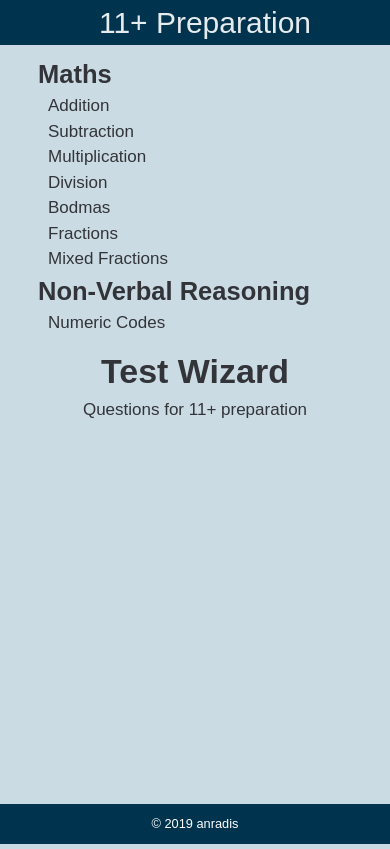
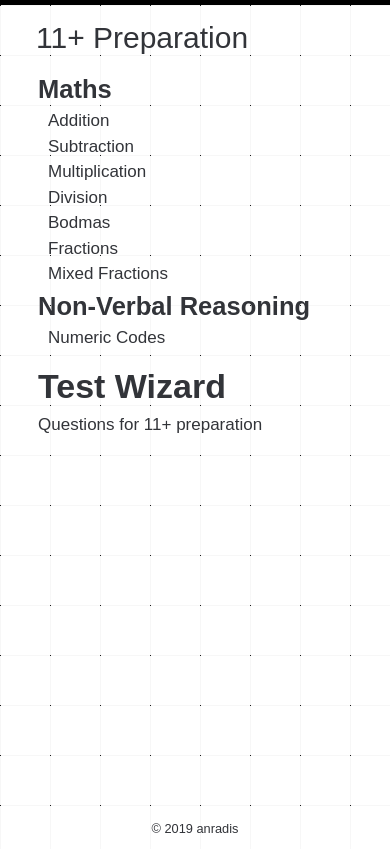
Before and after one commit to anilnairxyz/xorwin-app, a Flask app: page / in a window 390 px wide. Run offline with Flask 2, Linux system fonts and the light colour scheme; some libraries are stand-ins or nearby versions.

Commit message:
Update styles

```diff
--- a/app/static/css/main.css
+++ b/app/static/css/main.css
@@ -1,13 +1,14 @@
 :root {
     --body_text:        HSL(225, 6%, 21%);          /* body text color - dark grey */
-    --link_text:        rgba(255, 255, 255, 0.9);   /* header link text color */
+    --link_text:        HSL(225, 6%, 21%);          /* header link text color */
     --hover_link:       rgba(255, 255, 255, 0.9);   /* hover over links */
-    --header_base:      #00334E;                    /* header background color */
-    --footer_base:      #00334E;                    /* footer background color */
-    --footer_text:      white;
+    --header_base:      rgba(0, 0, 0, 0);           /* header background color */
+    --footer_base:      rgba(0, 0, 0, 0);           /* footer background color */
+    --footer_text:      HSL(225, 6%, 21%);
     --sidebar_base:     rgba(0, 0, 0, 0);
     --content_base:     rgba(0, 0, 0, 0);
-    --body_base:        rgba(85, 136, 163, 0.3);
+    --content_text:     #000000;
+    --body_base:        rgba(0, 0, 0, 0);
 }
 
 * {
@@ -20,12 +21,14 @@ html {
     font-size: 1em;
     line-height: 1.5;
     height: 100%;
+    background-color: black;
 }
 
 body {
+    height: 100%;
     color: var(--body_text);
     background: var(--body_base);
-    font-family: 'Arimo', sans-serif;
+    font-family: 'Rajdhani', sans-serif;
     font-size: 17px;
     margin: 0;
     padding: 0;
@@ -41,28 +44,29 @@ body {
     display: none !important;
 }
 
-.text-center, .footer, .content, .header {
+.text-center, .footer {
     text-align: center;
 }
 
 .wrapper {
     display: grid;
     grid-template-areas:
-        "header header"
-        "sidebar content"
-        "footer footer";
-    grid-template-columns: 1fr 3fr;
-    grid-template-rows: auto 1fr 40px;
+        "vacant header navbar navbar"
+        "left_ads sidebar content right_ads"
+        "footer footer footer footer";
+    grid-template-columns: 150px 300px 1fr 150px;
+    grid-template-rows: 80px 1fr 40px;
     height: 100vh;
     grid-gap: 10px;
 }
 
 .header {
     grid-area: header;
-    font-family: 'Arimo', sans-serif;
+    font-family: 'Rajdhani', sans-serif;
     font-size: large;
     background: var(--header_base);
     padding: 0 1rem;
+    margin-top: 10px;
 }
 
 .logo {
@@ -104,6 +148,38 @@ body {
     color: var(--footer_text);
     font-size: 0.8rem;
     padding-top: 10px;
+}
+
+@media (max-width: 1200px) {
+    .wrapper {
+        display: grid;
+        grid-template-areas:
+                "header navbar navbar"
+                "sidebar content right_ads"
+                "footer footer footer";
+        grid-template-columns: 300px 1fr 150px;
+        grid-template-rows: auto 1fr 40px;
+        height: 100vh;
+        grid-gap: 10px;
+    }
+}
+
+@media (max-width: 991px) {
+    .wrapper {
+        display: grid;
+        grid-template-areas:
+                "header navbar"
+                "sidebar content"
+                "footer footer";
+        grid-template-columns: 300px 1fr;
+        grid-template-rows: auto 1fr 40px;
+        height: 100vh;
+        grid-gap: 10px;
+    }
+    .content {
+        margin-right: 0.5rem;
+        padding-right: 30px;
+    }
 }
 
 @media (max-width: 768px) {
@@ -115,8 +191,13 @@ body {
             "footer";
         grid-template-columns: 1fr;
         grid-template-rows: auto auto 1fr 40px;
+        height: 100vh;
+        grid-gap: 10px;
     }
     .content {
-        margin: 0;
+        margin-left: 0.5rem;
+        padding-left: 30px;
+        margin-right: 0.5rem;
+        padding-right: 30px;
     }
 }
--- a/app/templates/base.html
+++ b/app/templates/base.html
@@ -14,7 +14,7 @@
         <link rel="stylesheet" href="{{ url_for('static', filename='css/main.css') }}">
         <script type="text/javascript">
             WebFontConfig = {
-                google: { families: [ 'Arimo', 'Anton', 'Fjalla+One' ] }
+                google: { families: [ 'Rajdhani', 'Anton', 'Fjalla+One' ] }
             };
             (function() {
                 var wf = document.createElement('script');
@@ -27,7 +27,8 @@
         </script>
         <script src="https://code.jquery.com/jquery-1.10.2.js"></script>
     </head>
-    <body>
+    <body style="background:url({{ url_for('static', filename='images/background.png')}}) repeat;
+            background-attachment:fixed; margin-top:5px;">
         <div class="notice">
             Your browser doesn't support CSS Grid Layout. Unfortunately, you won't be able to view this website.
         </div>
```
Also changed, not shown: other parts of app/static/css/main.css (+40 -0 lines), app/templates/numeric_codes.html (+11 -11 lines), app/static/images/background.png (added).
